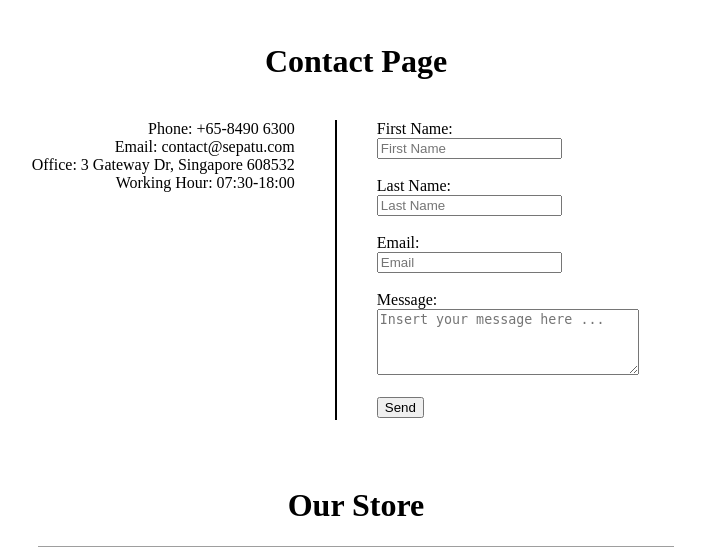
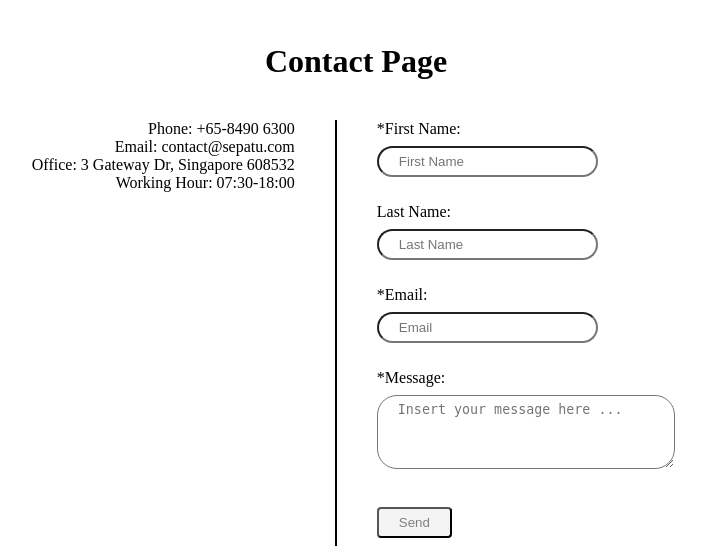
Before and after one commit to ricoardiya/EE4717, a PHP site: page /contact in a window 1280 px wide. Shown: the part 78-625 px from the top of the page, without its empty margins (284-990 px from the left). Run offline with PHP 8.4, Linux system fonts and the light colour scheme; grey boxes are pictures that could not be loaded.

Commit message:
contact us working

```diff
--- a/contact/contact.css
+++ b/contact/contact.css
@@ -29,4 +29,22 @@
     height: auto;
     width: auto;
   }
+  .sendButton{
+    transition: all .2s ease-in-out;
+    color: rgb(128,128,128);
+    border-radius: 4px;
+    background: #f4f4f4;
+  }
+  .sendButton:hover{
+    transform: scale(1.1);
+    color: rgb(128,128,128);
+    border-radius: 4px;
+    background: #f4f4f4;
+  }
+  textarea,input{
+    padding: 6px 20px;
+    margin: 8px 0;
+    box-sizing: border-box;
+    border-radius:20px;
+  }
 }
--- a/contact/contact.js
+++ b/contact/contact.js
@@ -1,8 +1,18 @@
 
 function chkName(event) {
     var myName = event.currentTarget;
-    var pos = myName.value.search(/^[A-Za-z\s]+$/);
+    var pos = myName.value.search(/^[A-Za-z\s][A-Za-z\s]*$/);
 
+    if (!myName.value. replace(/\s/g, '').length) {
+      alert("The field cannot contain only whitespace (" + myName.value +
+            ")! \n");
+        document.getElementById("fname").value = '';
+        document.getElementById("lname").value = '';
+
+        myName.focus();
+        myName.select();
+        return false;
+    }
     if (pos == -1) {
     alert("The name you entered (" + myName.value +
             ") is not in the correct form. \n");
--- a/contact/index.php
+++ b/contact/index.php
@@ -31,19 +31,19 @@
         </div>
         <div class="right-col">
           <form action="/ee4717/contact/submit_contact_form.php" class="contact-form">
-            <label for="fname">First Name: </label><br>
+            <label for="fname">*First Name: </label><br>
             <input type="text" required id="fname" name="firstname" placeholder="First Name">
             <br><br>
             <label for="lname">Last Name: </label><br>
-            <input type="text" required id="lname" name="lastname" placeholder="Last Name">
+            <input type="text" id="lname" name="lastname" placeholder="Last Name">
             <br><br>
-            <label for="email">Email: </label><br>
+            <label for="email">*Email: </label><br>
             <input type="email" required id="email" name="email" placeholder="Email">
             <br><br>
-            <label for="message">Message: </label><br>
+            <label for="message">*Message: </label><br>
             <textarea rows="4" required id="message" cols="30" name="message" placeholder="Insert your message here ..."></textarea>
             <br><br>
-            <input type="submit" value="Send">
+            <input type="submit" value="Send" class="sendButton">
           </form>
           <?php
             $contact_js_handler = "/ee4717/contact/contact-handler.js";
```
Also changed, not shown: contact/submit_contact_form.php (+4 -11 lines).
